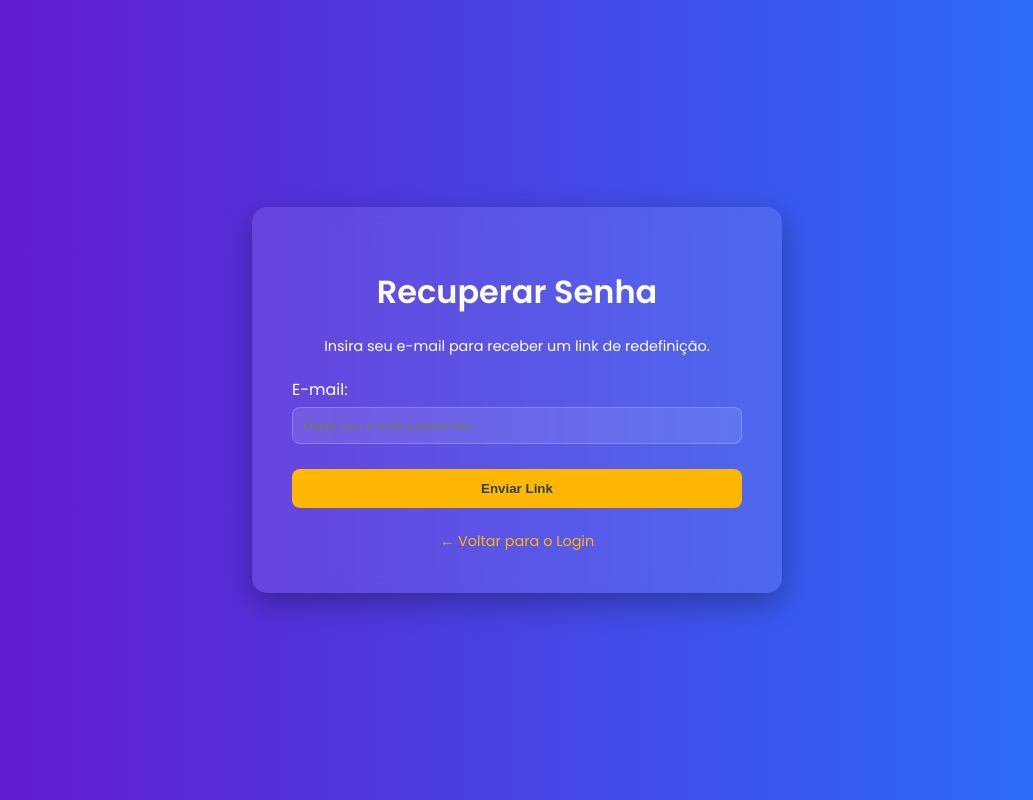
After one commit to Azogh/academica-tcc, a Django app: page /password-reset/ in a window 1280 px wide. The commit adds this page. Shown: the whole page, without its empty margins (123-1156 px from the left). Run offline with Django 5.2, Linux system fonts and the light colour scheme.

Commit message:
Implementa fluxo completo de recuperação de senha (Reset Password) com templates personalizados

```diff
--- a/academica_tcc/settings.py
+++ b/academica_tcc/settings.py
@@ -135,3 +135,8 @@ load_dotenv()
 
 MEDIA_URL = '/media/'
 MEDIA_ROOT = os.path.join(BASE_DIR, 'media')
+
+# Configuração de E-mail para Desenvolvimento (Imprime no Console)
+EMAIL_BACKEND = 'django.core.mail.backends.console.EmailBackend'
+
+# Quando formos para produção (deploy), trocaremos isso por SMTP.
--- /dev/null
+++ b/core/templates/core/base_auth.html
@@ -0,0 +1,55 @@
+<!DOCTYPE html>
+<html lang="pt-br">
+<head>
+    <meta charset="UTF-8">
+    <meta name="viewport" content="width=device-width, initial-scale=1.0">
+    <title>{% block title %}Acadêmica{% endblock %}</title>
+    <style>
+        @import url('https://fonts.googleapis.com/css2?family=Poppins:wght@300;400;600&display=swap');
+        body {
+            font-family: 'Poppins', sans-serif;
+            background: linear-gradient(to right, #6a11cb, #2575fc);
+            color: #fff;
+            display: flex;
+            justify-content: center;
+            align-items: center;
+            min-height: 100vh;
+            margin: 0;
+        }
+        .container {
+            background-color: rgba(255, 255, 255, 0.1);
+            backdrop-filter: blur(10px);
+            padding: 40px;
+            border-radius: 15px;
+            box-shadow: 0 10px 30px rgba(0, 0, 0, 0.3);
+            text-align: center;
+            max-width: 450px;
+            width: 90%;
+        }
+        h1 { font-size: 2em; margin-bottom: 20px; font-weight: 600; }
+        .form-group { margin-bottom: 15px; text-align: left; }
+        label { display: block; margin-bottom: 5px; }
+        input {
+            width: 100%; padding: 10px;
+            background: rgba(255, 255, 255, 0.1);
+            border: 1px solid rgba(255, 255, 255, 0.2);
+            border-radius: 8px; color: #fff; box-sizing: border-box;
+        }
+        input:focus { background: rgba(255, 255, 255, 0.2); outline: none; border-color: #ffb703; }
+        button {
+            width: 100%; padding: 12px; background-color: #ffb703;
+            color: #2c3e50; border: none; border-radius: 8px;
+            font-weight: 600; cursor: pointer; margin-top: 10px; transition: 0.3s;
+        }
+        button:hover { background-color: #fb8500; transform: translateY(-2px); }
+        .links { margin-top: 20px; }
+        .links a { color: #ffb703; text-decoration: none; font-size: 0.9em; }
+        .links a:hover { color: #fb8500; }
+    </style>
+</head>
+<body>
+    <div class="container">
+        {% block content %}{% endblock %}
+    </div>
+</body>
+</html>
--- a/core/templates/core/login.html
+++ b/core/templates/core/login.html
@@ -192,7 +192,7 @@
         </form>
         <div class="links">
             <a href="{% url 'autocadastro_coordenador' %}">Não tem cadastro? Faça seu autocadastro</a>
-            <a href="#">Esqueceu a senha?</a>
+            <a href="{% url 'password_reset' %}">Esqueceu a senha?</a>
             <a href="{% url 'landing_page' %}">← Voltar à página inicial</a>
         </div>
     </div>
--- /dev/null
+++ b/core/templates/core/password/password_reset_form.html
@@ -0,0 +1,20 @@
+{% extends 'core/base_auth.html' %}
+{% block title %}Recuperar Senha{% endblock %}
+
+{% block content %}
+    <h1>Recuperar Senha</h1>
+    <p style="margin-bottom: 20px; font-size: 0.9em;">Insira seu e-mail para receber um link de redefinição.</p>
+
+    <form method="post">
+        {% csrf_token %}
+        <div class="form-group">
+            <label for="id_email">E-mail:</label>
+            <input type="email" name="email" required id="id_email" class="form-control" placeholder="Digite seu e-mail cadastrado">
+        </div>
+        <button type="submit">Enviar Link</button>
+    </form>
+
+    <div class="links">
+        <a href="{% url 'login' %}">← Voltar para o Login</a>
+    </div>
+{% endblock %}
--- /dev/null
+++ b/core/templates/core/password/password_reset_subject.txt
@@ -0,0 +1 @@
+Recuperação de Senha - Sistema Acadêmica
--- a/core/urls.py
+++ b/core/urls.py
@@ -39,4 +39,37 @@ urlpatterns = [
     # URLs de Dados para Dashboards e Análise (Módulo Core)
     path('chart-data/', views.chart_data_view, name='chart_data_view'),
     path('historico/analise/', views.consultar_analise, name='consultar_analise'),
+
+    # --- FLUXO DE REDEFINIÇÃO DE SENHA ---
+
+    # 1. Usuário insere o e-mail
+    path('password-reset/',
+         auth_views.PasswordResetView.as_view(
+             template_name='core/password/password_reset_form.html',
+             email_template_name='core/password/password_reset_email.html',
+             subject_template_name='core/password/password_reset_subject.txt'
+         ),
+         name='password_reset'),
+
+    # 2. Aviso de "E-mail enviado"
+    path('password-reset/done/',
+         auth_views.PasswordResetDoneView.as_view(
+             template_name='core/password/password_reset_done.html'
+         ),
+         name='password_reset_done'),
+
+    # 3. Link que o usuário clica no e-mail para digitar a nova senha
+    path('password-reset-confirm/<uidb64>/<token>/',
+         auth_views.PasswordResetConfirmView.as_view(
+             template_name='core/password/password_reset_confirm.html'
+         ),
+         name='password_reset_confirm'),
+
+    # 4. Sucesso "Sua senha foi alterada"
+    path('password-reset-complete/',
+         auth_views.PasswordResetCompleteView.as_view(
+             template_name='core/password/password_reset_complete.html'
+         ),
+         name='password_reset_complete'),
+
 ]
```
Also changed, not shown: core/templates/core/password/password_reset_complete.html (added, +14 -0 lines), core/templates/core/password/password_reset_confirm.html (added, +26 -0 lines), core/templates/core/password/password_reset_done.html (added, +13 -0 lines), core/templates/core/password/password_reset_email.html (added, +12 -0 lines), db.sqlite3.
